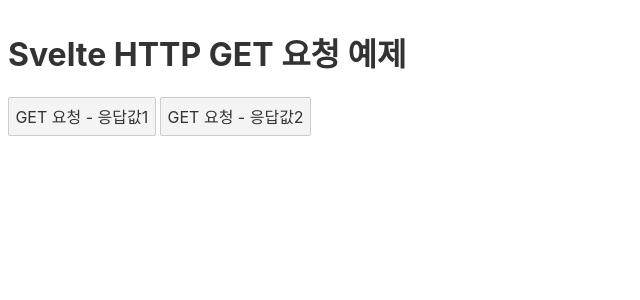
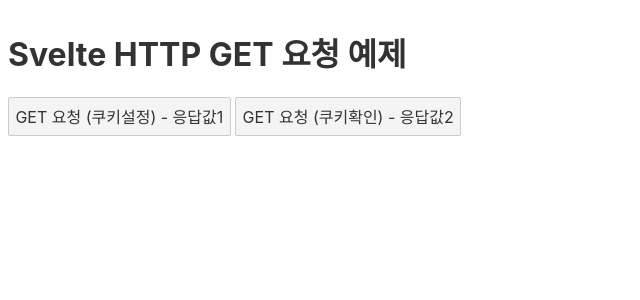
Before and after one commit to ks2colorworld/servercookie-nodejs-svelte, a Svelte app in the folder svelte-client/: page / in a window 1280 px wide. Shown: the top 300 px of the page, without its empty margins (0-640 px from the left). Built offline with nearby package versions, Linux system fonts and the light colour scheme.

Commit message:
add description to button label

```diff
--- a/svelte-client/src/App.svelte
+++ b/svelte-client/src/App.svelte
@@ -26,7 +26,7 @@
 
 <main>
   <h1>Svelte HTTP GET 요청 예제</h1>
-  <button on:click={() => fetchData('https://127.0.0.1:3001/1', '응답값1')}>GET 요청 - 응답값1</button>
-  <button on:click={() => fetchData('https://127.0.0.1:3001/2', '응답값2')}>GET 요청 - 응답값2</button>
+  <button on:click={() => fetchData('https://127.0.0.1:3001/1', '응답값1')}>GET 요청 (쿠키설정) - 응답값1</button>
+  <button on:click={() => fetchData('https://127.0.0.1:3001/2', '응답값2')}>GET 요청 (쿠키확인) - 응답값2</button>
   <pre>{$responseData}</pre>
 </main>
```
